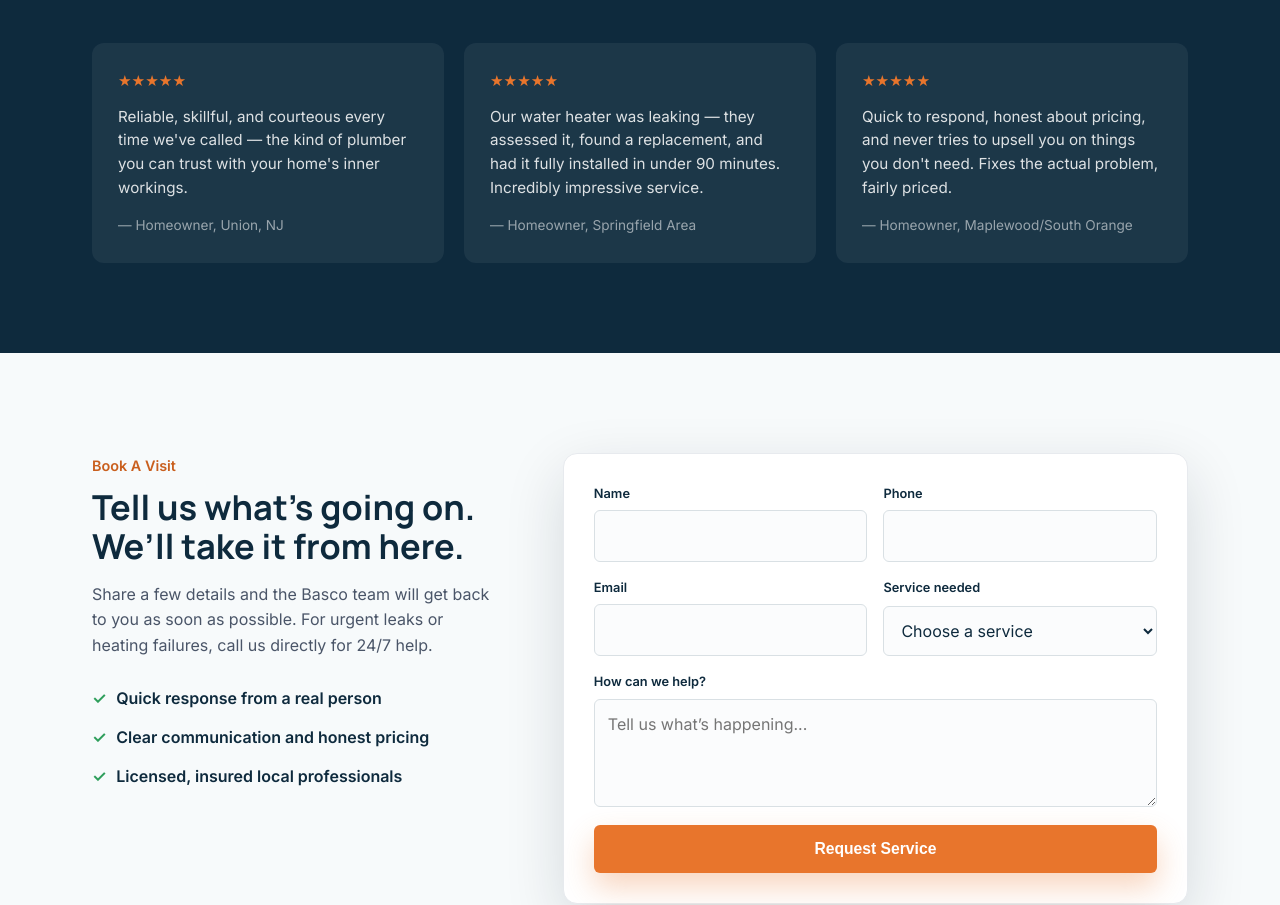
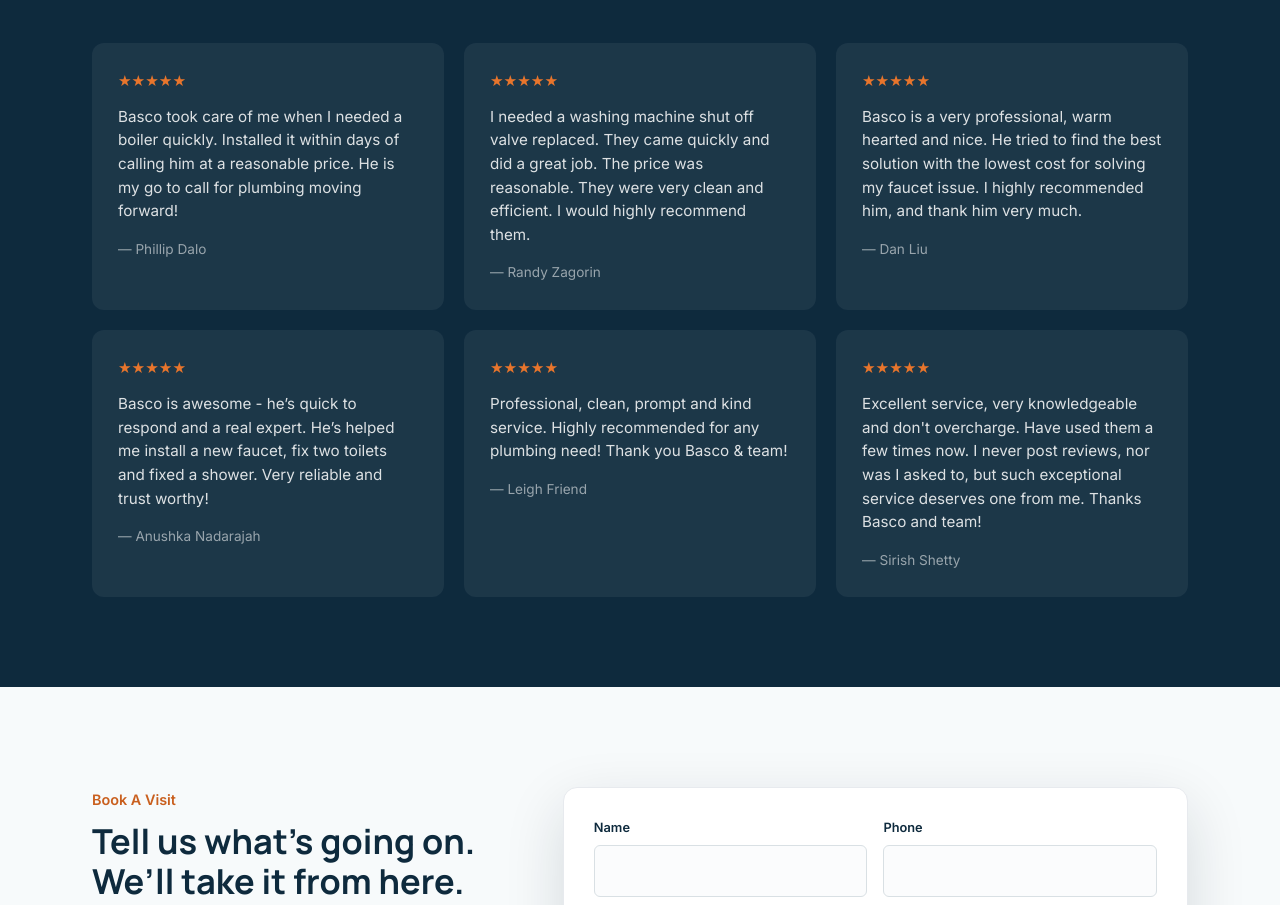
Before and after one commit to florentwebdesigns/BPAH.-Demoo, a plain HTML site: page index.html in a window 1280 px wide. Shown: the part 2141-3046 px from the top of the page. Drawn offline with Linux system fonts and the light colour scheme.

Commit message:
Add verified customer reviews

```diff
--- a/index.html
+++ b/index.html
@@ -536,18 +536,33 @@
     <div class="review-grid">
       <div class="review-card">
         <div class="review-stars">★★★★★</div>
-        <p>Reliable, skillful, and courteous every time we've called — the kind of plumber you can trust with your home's inner workings.</p>
-        <cite>— Homeowner, Union, NJ</cite>
+        <p>Basco took care of me when I needed a boiler quickly. Installed it within days of calling him at a reasonable price. He is my go to call for plumbing moving forward!</p>
+        <cite>— <a href="https://www.google.com/maps/contrib/107815293181504494473/reviews?hl=en" target="_blank" rel="noopener">Phillip Dalo</a></cite>
       </div>
       <div class="review-card">
         <div class="review-stars">★★★★★</div>
-        <p>Our water heater was leaking — they assessed it, found a replacement, and had it fully installed in under 90 minutes. Incredibly impressive service.</p>
-        <cite>— Homeowner, Springfield Area</cite>
+        <p>I needed a washing machine shut off valve replaced. They came quickly and did a great job. The price was reasonable. They were very clean and efficient. I would highly recommend them.</p>
+        <cite>— <a href="https://www.google.com/maps/contrib/109067905747486178546/reviews?hl=en" target="_blank" rel="noopener">Randy Zagorin</a></cite>
       </div>
       <div class="review-card">
         <div class="review-stars">★★★★★</div>
-        <p>Quick to respond, honest about pricing, and never tries to upsell you on things you don't need. Fixes the actual problem, fairly priced.</p>
-        <cite>— Homeowner, Maplewood/South Orange</cite>
+        <p>Basco is a very professional, warm hearted and nice. He tried to find the best solution with the lowest cost for solving my faucet issue. I highly recommended him, and thank him very much.</p>
+        <cite>— <a href="https://www.google.com/maps/contrib/112880293817677584055/reviews?hl=en" target="_blank" rel="noopener">Dan Liu</a></cite>
+      </div>
+      <div class="review-card">
+        <div class="review-stars">★★★★★</div>
+        <p>Basco is awesome - he’s quick to respond and a real expert. He’s helped me install a new faucet, fix two toilets and fixed a shower. Very reliable and trust worthy!</p>
+        <cite>— <a href="https://www.google.com/maps/contrib/103715150537825545453/reviews?hl=en-US" target="_blank" rel="noopener">Anushka Nadarajah</a></cite>
+      </div>
+      <div class="review-card">
+        <div class="review-stars">★★★★★</div>
+        <p>Professional, clean, prompt and kind service. Highly recommended for any plumbing need! Thank you Basco &amp; team!</p>
+        <cite>— <a href="https://www.google.com/maps/contrib/110612222338419575493/reviews?hl=en-US" target="_blank" rel="noopener">Leigh Friend</a></cite>
+      </div>
+      <div class="review-card">
+        <div class="review-stars">★★★★★</div>
+        <p>Excellent service, very knowledgeable and don't overcharge. Have used them a few times now. I never post reviews, nor was I asked to, but such exceptional service deserves one from me. Thanks Basco and team!</p>
+        <cite>— <a href="https://www.google.com/maps/contrib/106123850660704257743/reviews?hl=en-US" target="_blank" rel="noopener">Sirish Shetty</a></cite>
       </div>
     </div>
   </div>
```
